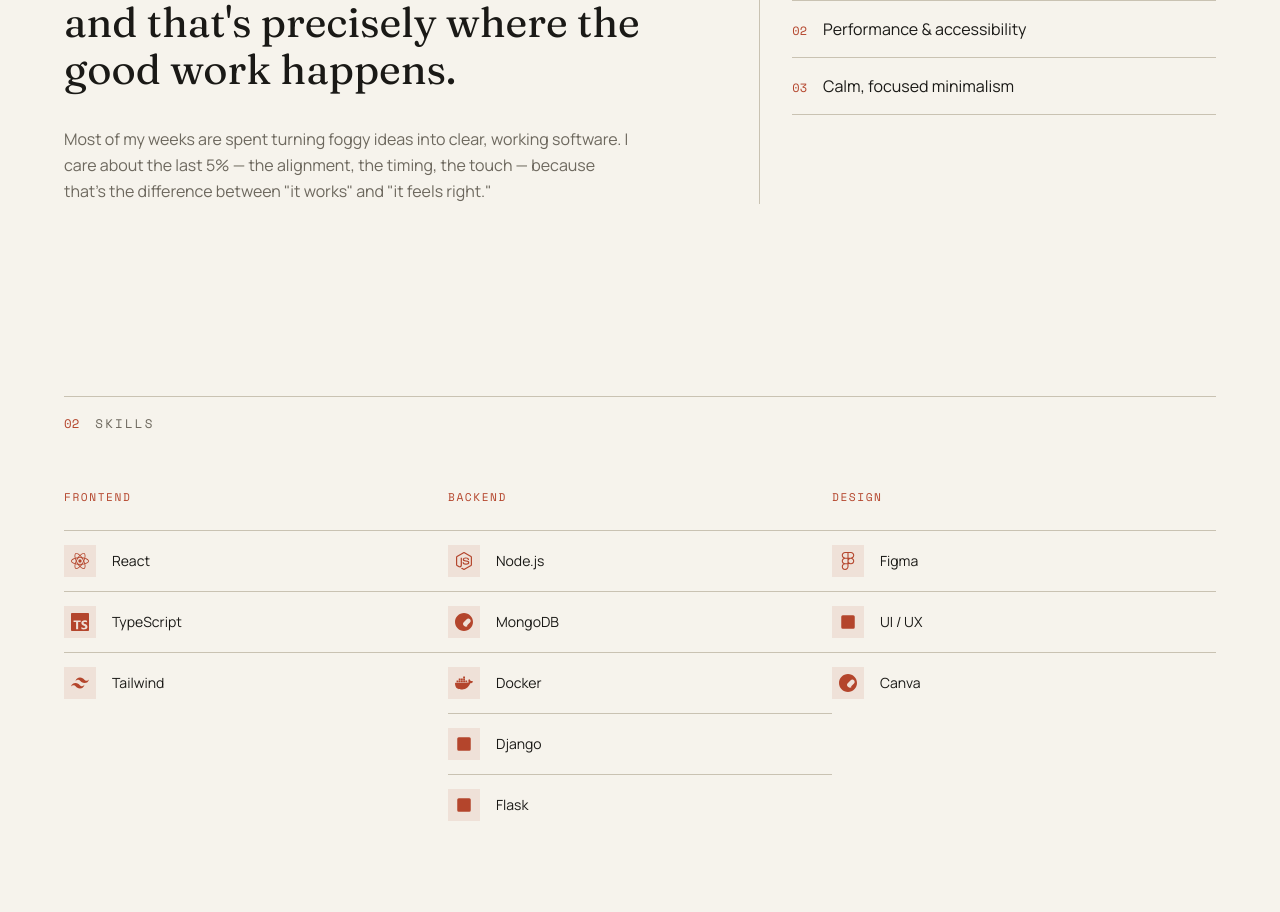
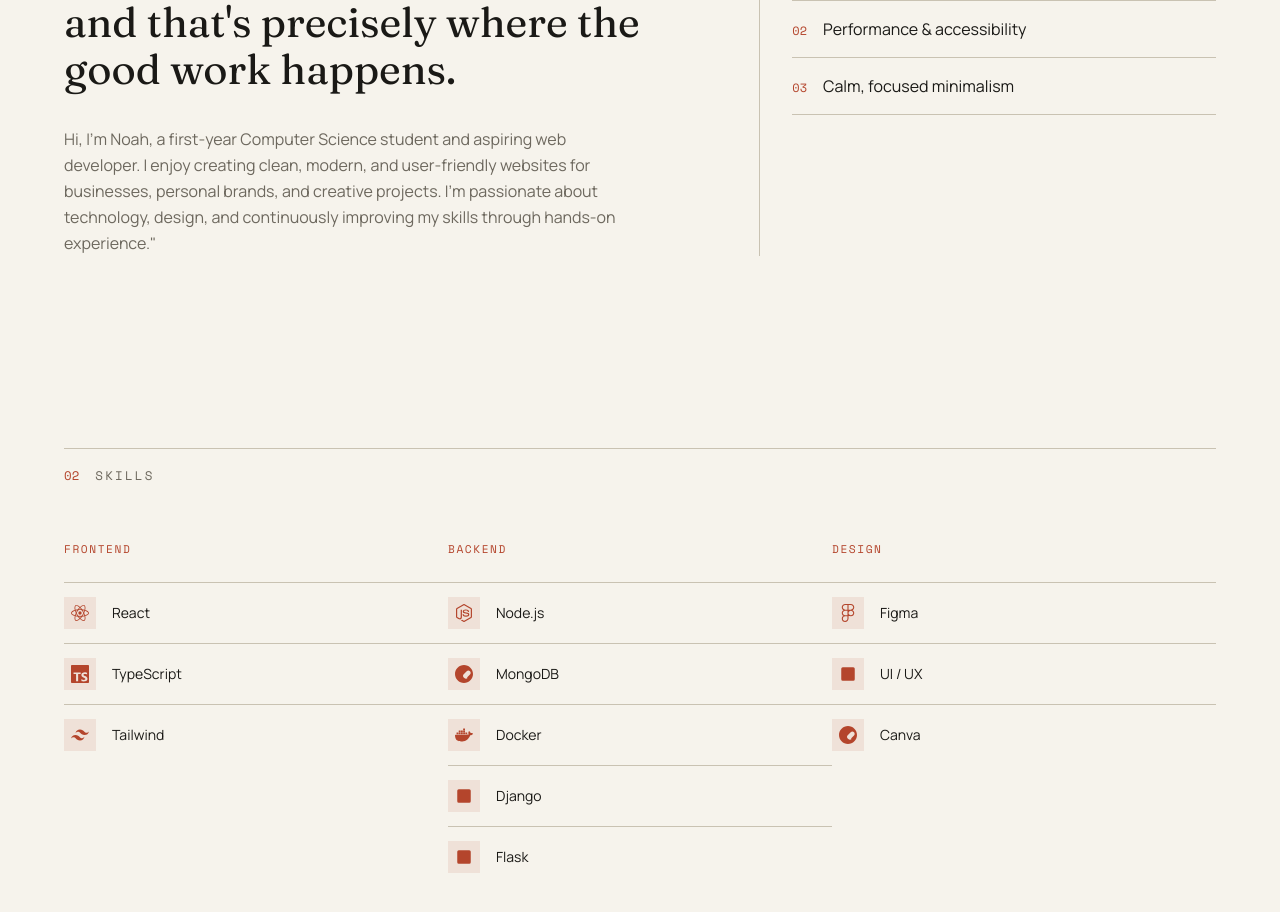
Before and after one commit to noahfulgado-dev/noahfulgado, a React (Vite) app: page / in a window 1280 px wide. Shown: the part 1060-1972 px from the top of the page. Built offline with nearby package versions, Linux system fonts and the light colour scheme.

Commit message:
feat: about

```diff
--- a/src/components/About.tsx
+++ b/src/components/About.tsx
@@ -21,10 +21,7 @@ export default function About() {
               work happens.
             </p>
             <p className="mt-8 text-base leading-relaxed max-w-xl fin fin-2" style={{ color: "var(--ink-soft)" }}>
-              Most of my weeks are spent turning foggy ideas into clear, working
-              software. I care about the last 5% — the alignment, the timing, the
-              touch — because that's the difference between "it works" and "it
-              feels right."
+              Hi, I’m Noah, a first-year Computer Science student and aspiring web developer. I enjoy creating clean, modern, and user-friendly websites for businesses, personal brands, and creative projects. I’m passionate about technology, design, and continuously improving my skills through hands-on experience."
             </p>
           </div>
 
```
